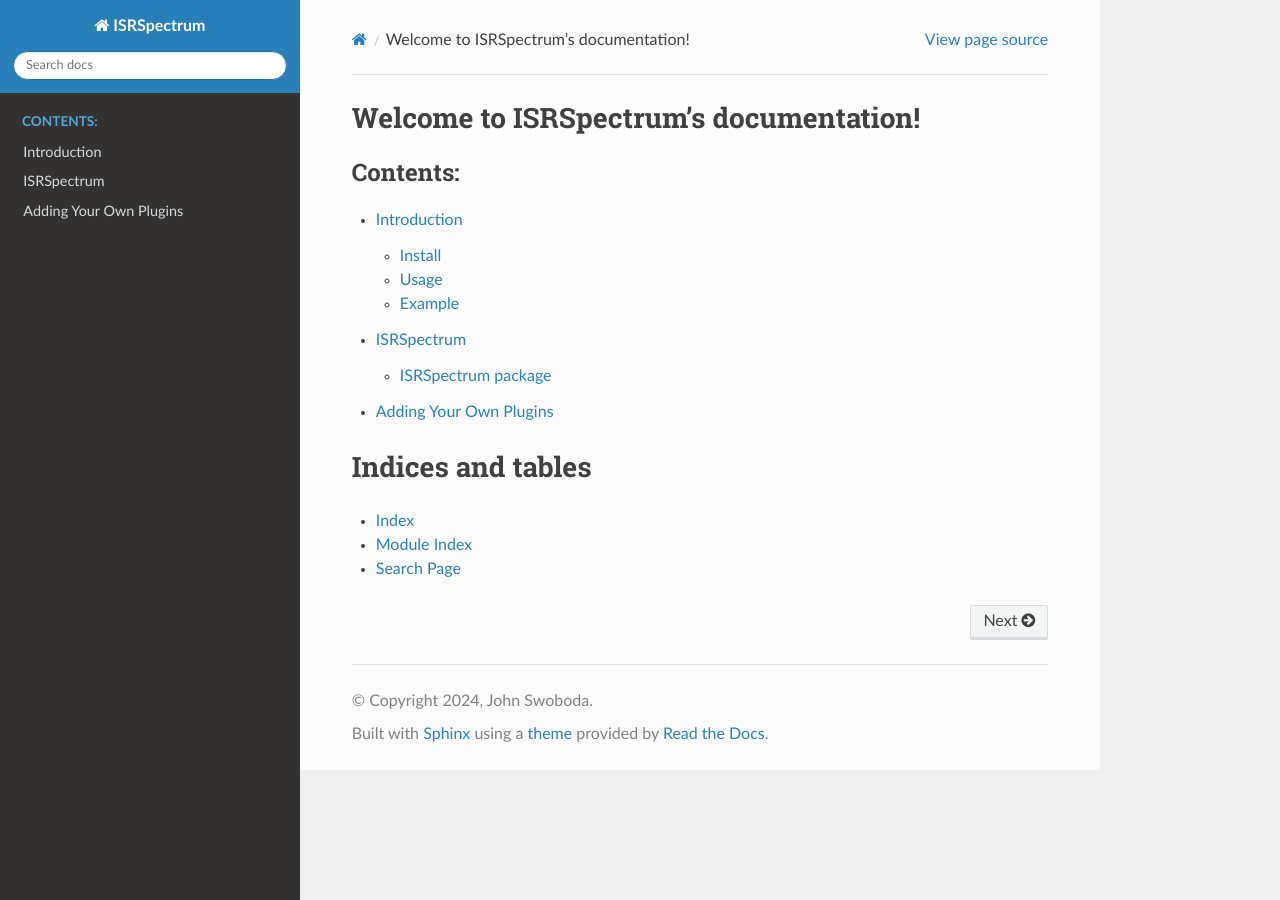
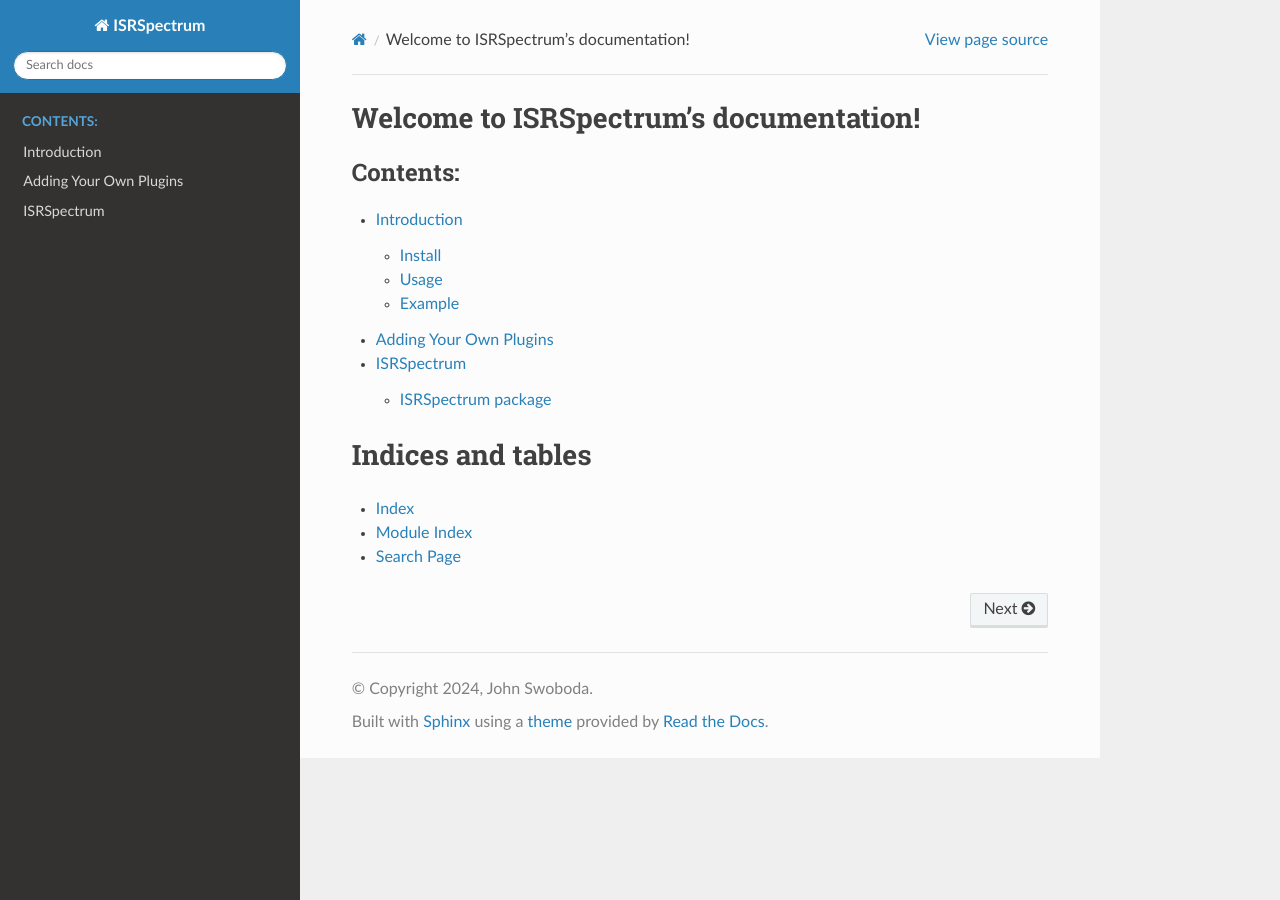
Before and after one commit to jswoboda/ISRSpectrum, a Sphinx documentation site: the page built from docs/source/index.rst, in a window 1280 px wide. Built offline with Sphinx 7.4.7 and the Read the Docs theme 2.0.0, drawn with Linux system fonts in a browser that asks for light colours.

Commit message:
Changed order of docs

```diff
--- a/docs/source/index.rst
+++ b/docs/source/index.rst
@@ -11,8 +11,8 @@
    :caption: Contents:
 
    intro
+   pluginfo
    modules
-   pluginfo
 
 
 Indices and tables
```
